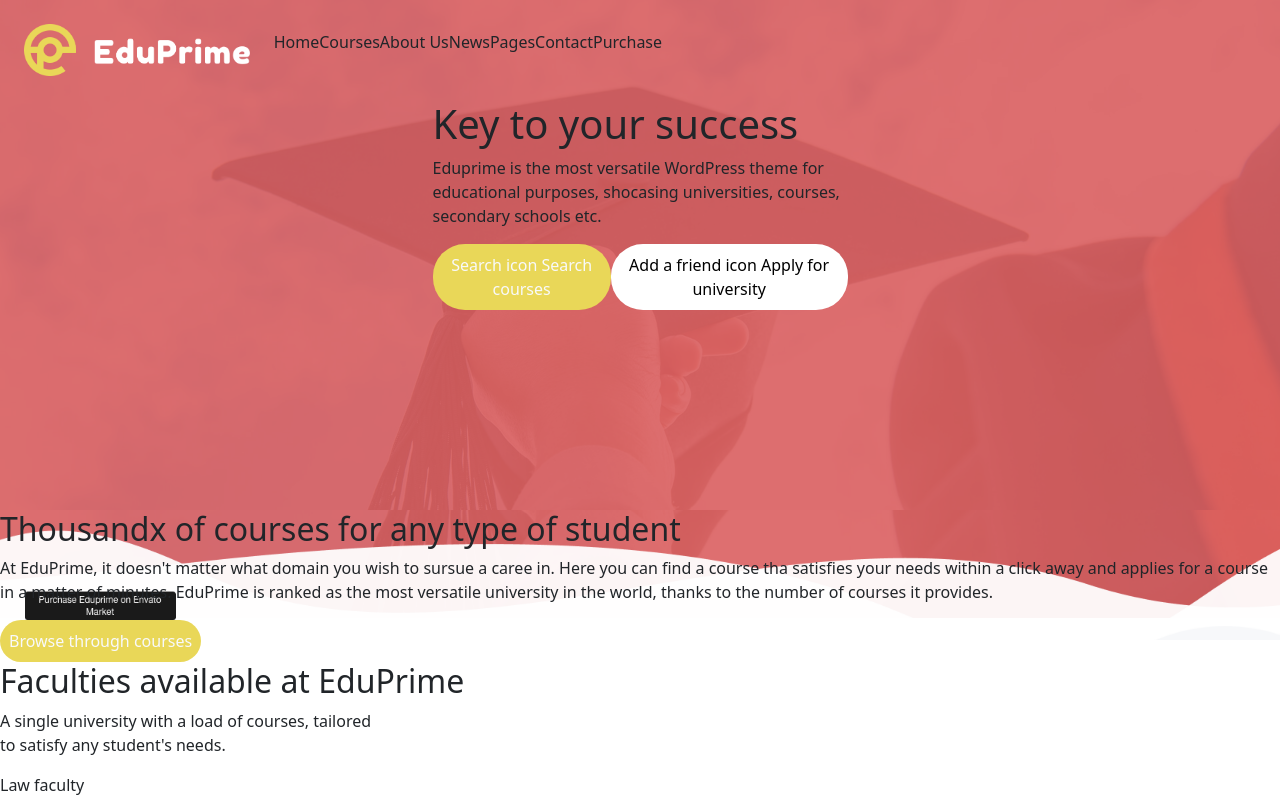
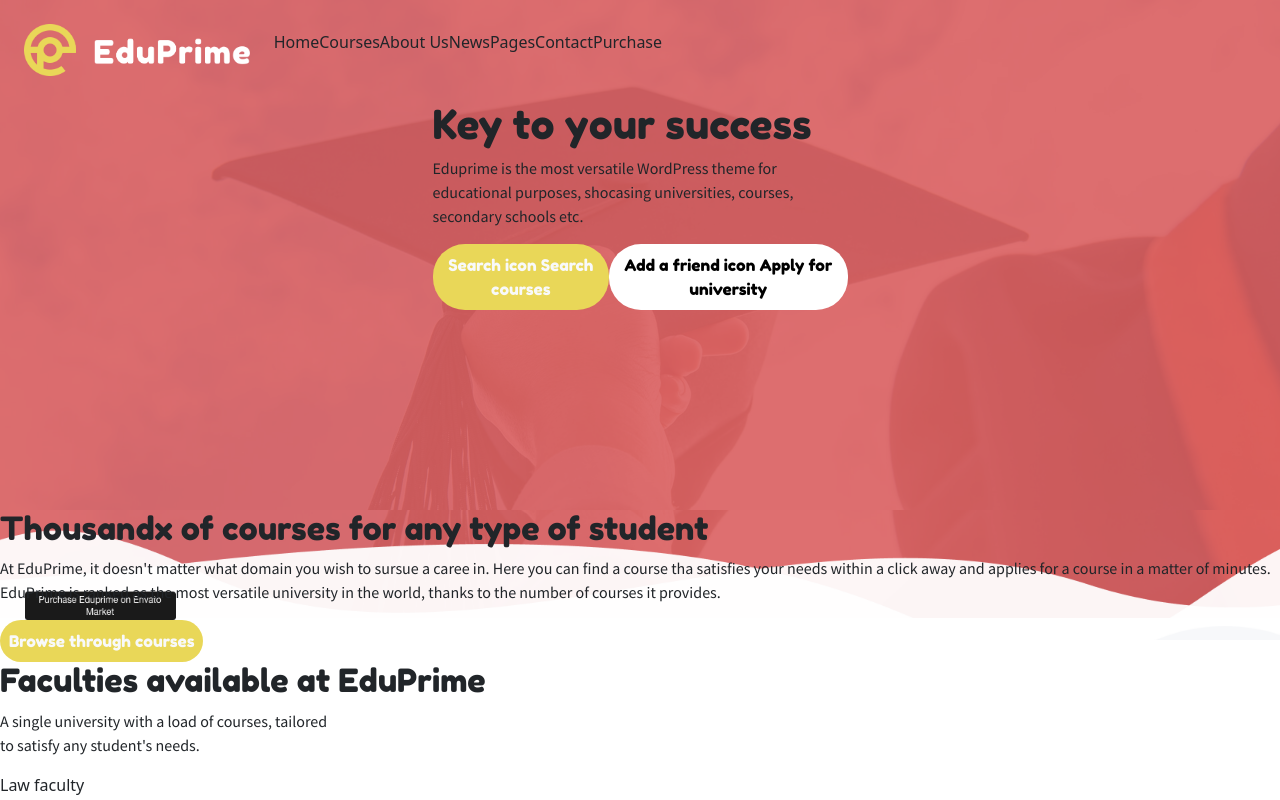
Before and after one commit to FraAccaBi/proj-html-vuejs, a Vue app: page / in a window 1280 px wide. Shown: the top 800 px of the page. Built offline with nearby package versions, Linux system fonts and the light colour scheme.

Commit message:
change font commit

```diff
--- a/package.json
+++ b/package.json
@@ -8,6 +8,8 @@
     "lint": "vue-cli-service lint"
   },
   "dependencies": {
+    "@fontsource/fredoka-one": "^4.5.7",
+    "@fontsource/source-sans-pro": "^4.5.9",
     "autoprefixer": "10.4.5",
     "bootstrap": "^5.1.3",
     "core-js": "^3.8.3",
--- a/src/assets/scss/style.scss
+++ b/src/assets/scss/style.scss
@@ -1,4 +1,8 @@
 @import "~@/assets/scss/variables.scss";
+h1,h2,h3,h4,h5, button { font-family: "Fredoka One", cursive; }
+p{
+    font-family: "Source Sans Pro", sans-serif;
+}
 button{
     border-radius: 2rem;
     border: 1px solid transparent;
--- a/src/main.js
+++ b/src/main.js
@@ -2,6 +2,8 @@ import Vue from 'vue'
 import App from './App.vue'
 import 'bootstrap'
 import 'bootstrap/dist/css/bootstrap.min.css'
+import "@fontsource/fredoka-one"
+import "@fontsource/source-sans-pro"
 
 Vue.config.productionTip = false
 
```
Also changed, not shown: 1 other file (tests, documents, lock files or other folders).
